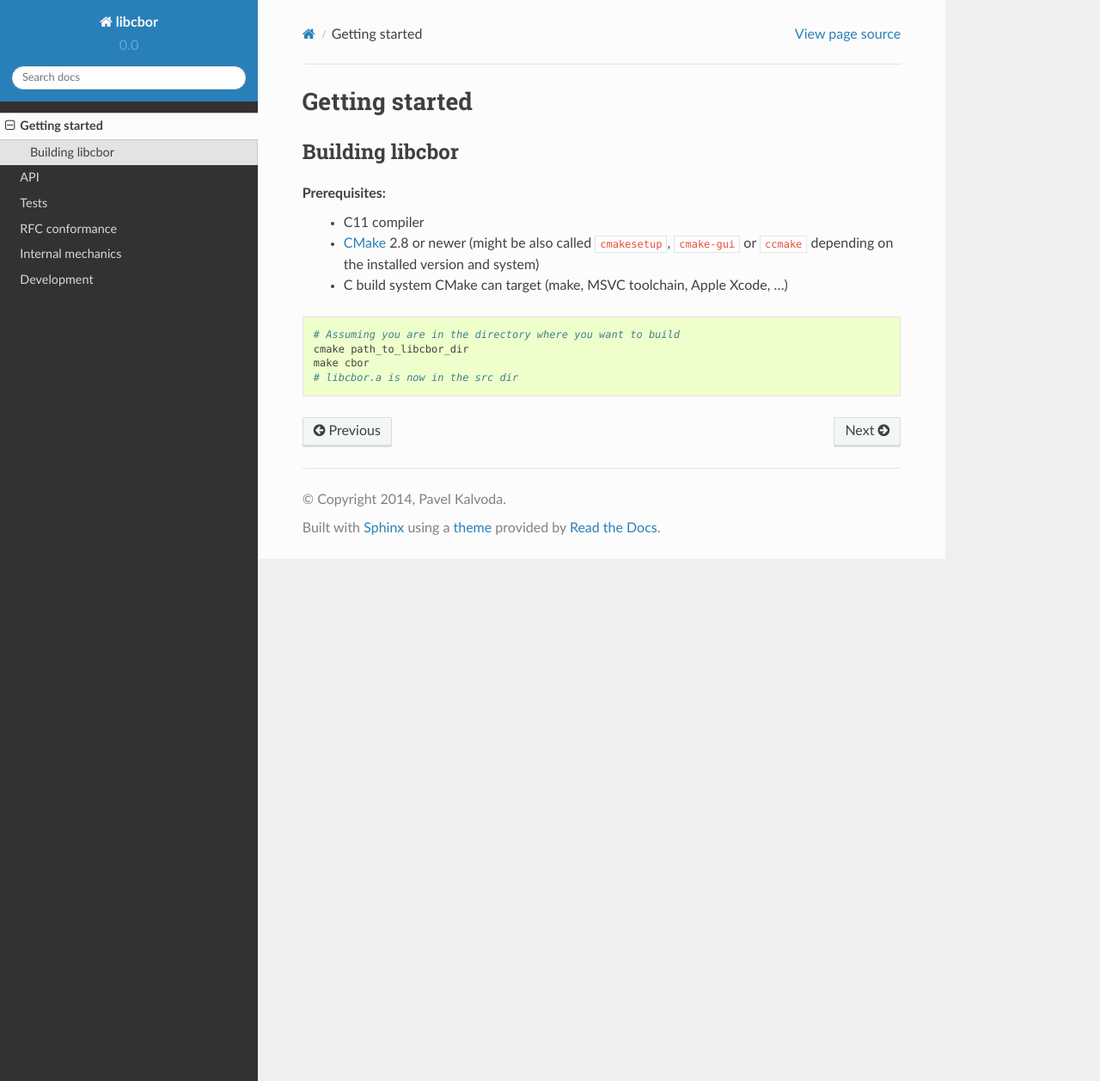
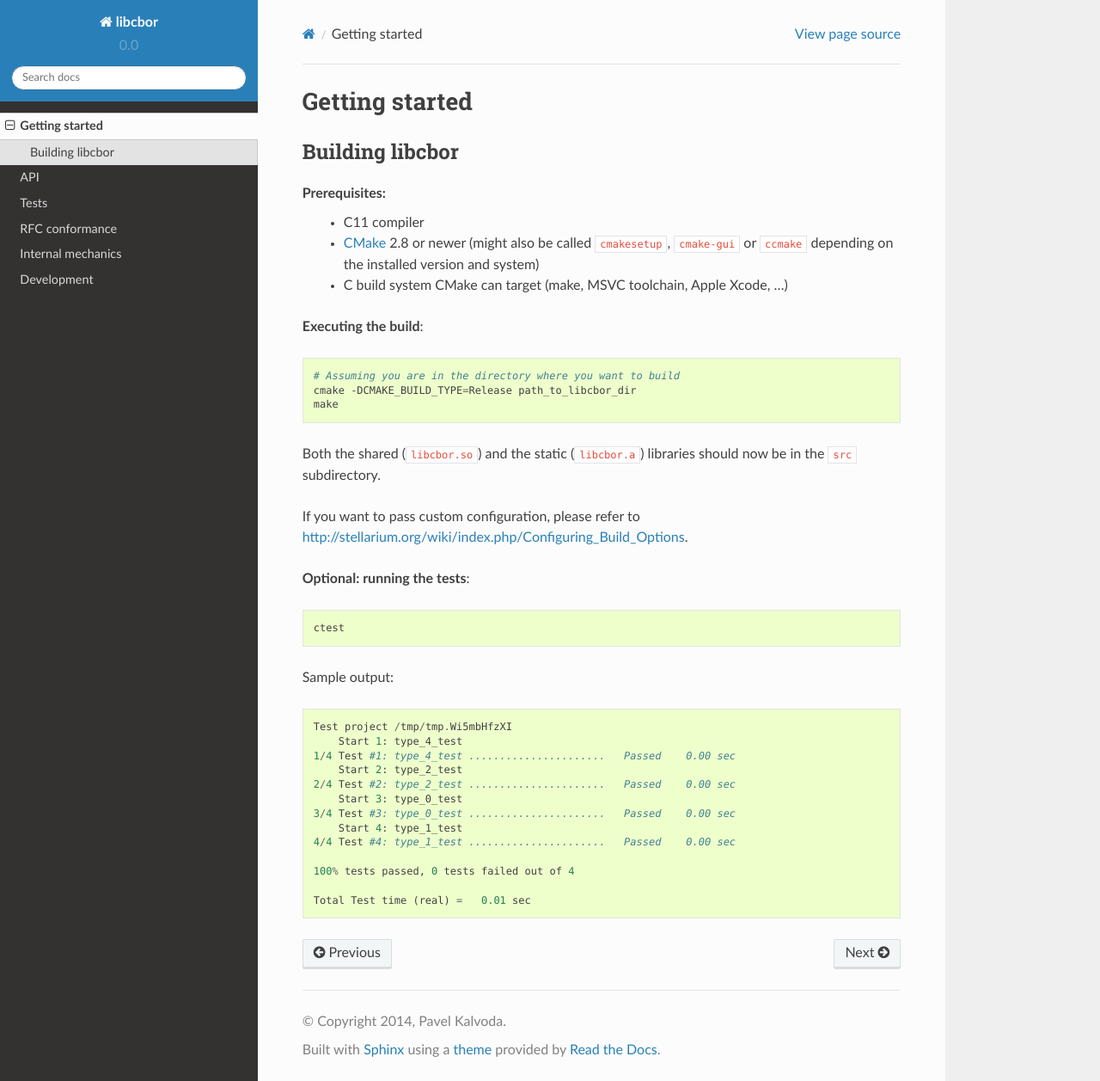
Before and after one commit to PJK/libcbor, a Sphinx documentation site: the page built from doc/source/getting_started.rst, in a window 1280 px wide and 1257 px high. Shown: the whole window at 86% size. Built offline with Sphinx 7.4.7 and the Read the Docs theme 2.0.0, drawn with Linux system fonts in a browser that asks for light colours.

Commit message:
Build .so + update build docs

```diff
--- a/doc/source/getting_started.rst
+++ b/doc/source/getting_started.rst
@@ -6,13 +6,43 @@ Building libcbor
 
 Prerequisites:
  - C11 compiler
- - CMake_ 2.8 or newer (might be also called ``cmakesetup``, ``cmake-gui`` or ``ccmake`` depending on the installed version and system)
+ - CMake_ 2.8 or newer (might also be called ``cmakesetup``, ``cmake-gui`` or ``ccmake`` depending on the installed version and system)
  - C build system CMake can target (make, MSVC toolchain, Apple Xcode, ...)
  .. _CMake: http://cmake.org/
+
+
+**Executing the build**:
 
 .. code-block:: bash
 
   # Assuming you are in the directory where you want to build
-  cmake path_to_libcbor_dir
-  make cbor
-  # libcbor.a is now in the src dir
+  cmake -DCMAKE_BUILD_TYPE=Release path_to_libcbor_dir
+  make
+
+Both the shared (``libcbor.so``) and the static (``libcbor.a``) libraries should now be in the ``src`` subdirectory.
+
+If you want to pass custom configuration, please refer to `<http://stellarium.org/wiki/index.php/Configuring_Build_Options>`_.
+
+**Optional: running the tests**:
+
+.. code-block:: bash
+
+  ctest
+
+Sample output:
+
+::
+
+    Test project /tmp/tmp.Wi5mbHfzXI
+	Start 1: type_4_test
+    1/4 Test #1: type_4_test ......................   Passed    0.00 sec
+	Start 2: type_2_test
+    2/4 Test #2: type_2_test ......................   Passed    0.00 sec
+	Start 3: type_0_test
+    3/4 Test #3: type_0_test ......................   Passed    0.00 sec
+	Start 4: type_1_test
+    4/4 Test #4: type_1_test ......................   Passed    0.00 sec
+
+    100% tests passed, 0 tests failed out of 4
+
+    Total Test time (real) =   0.01 sec
```
Also changed, not shown: 1 other file.
